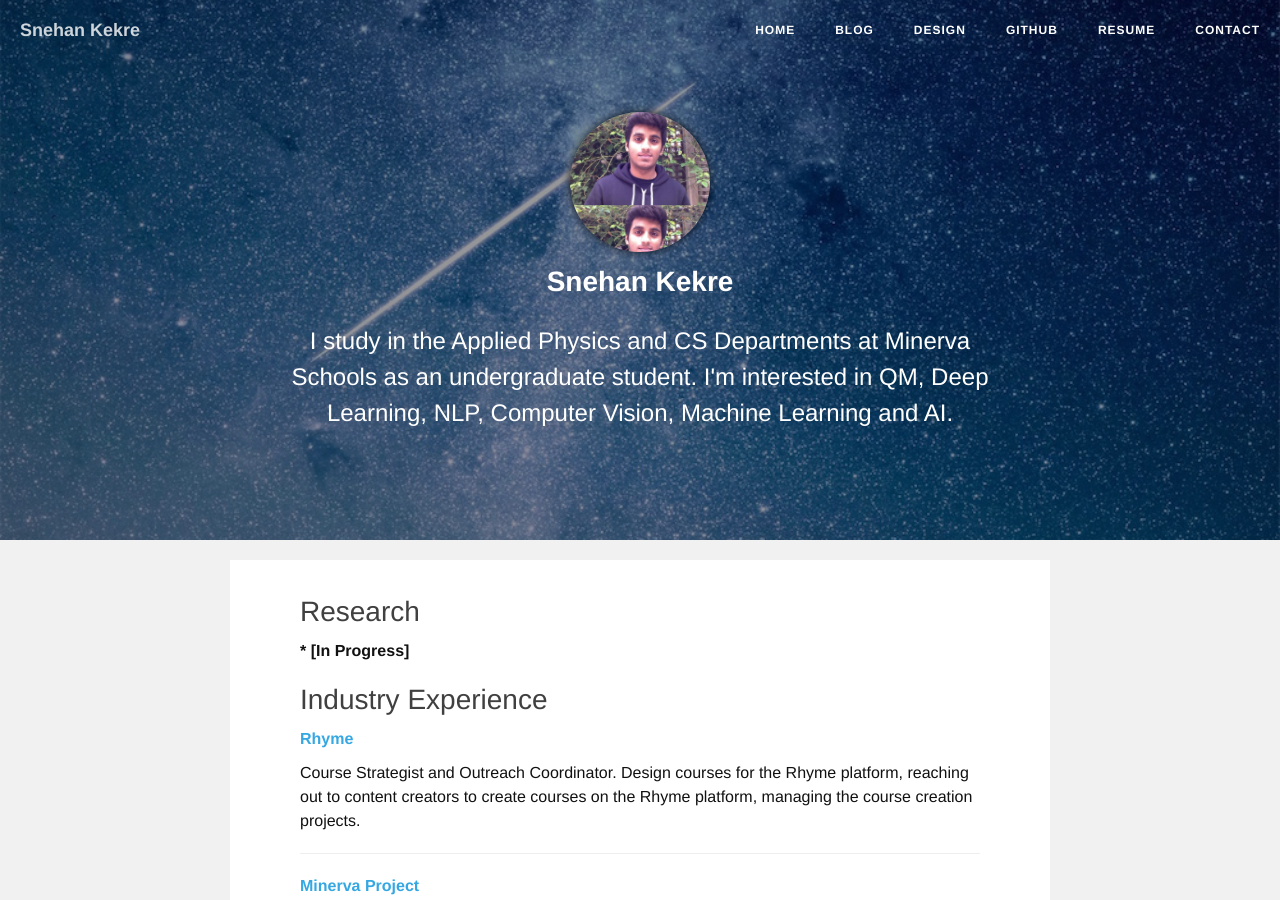
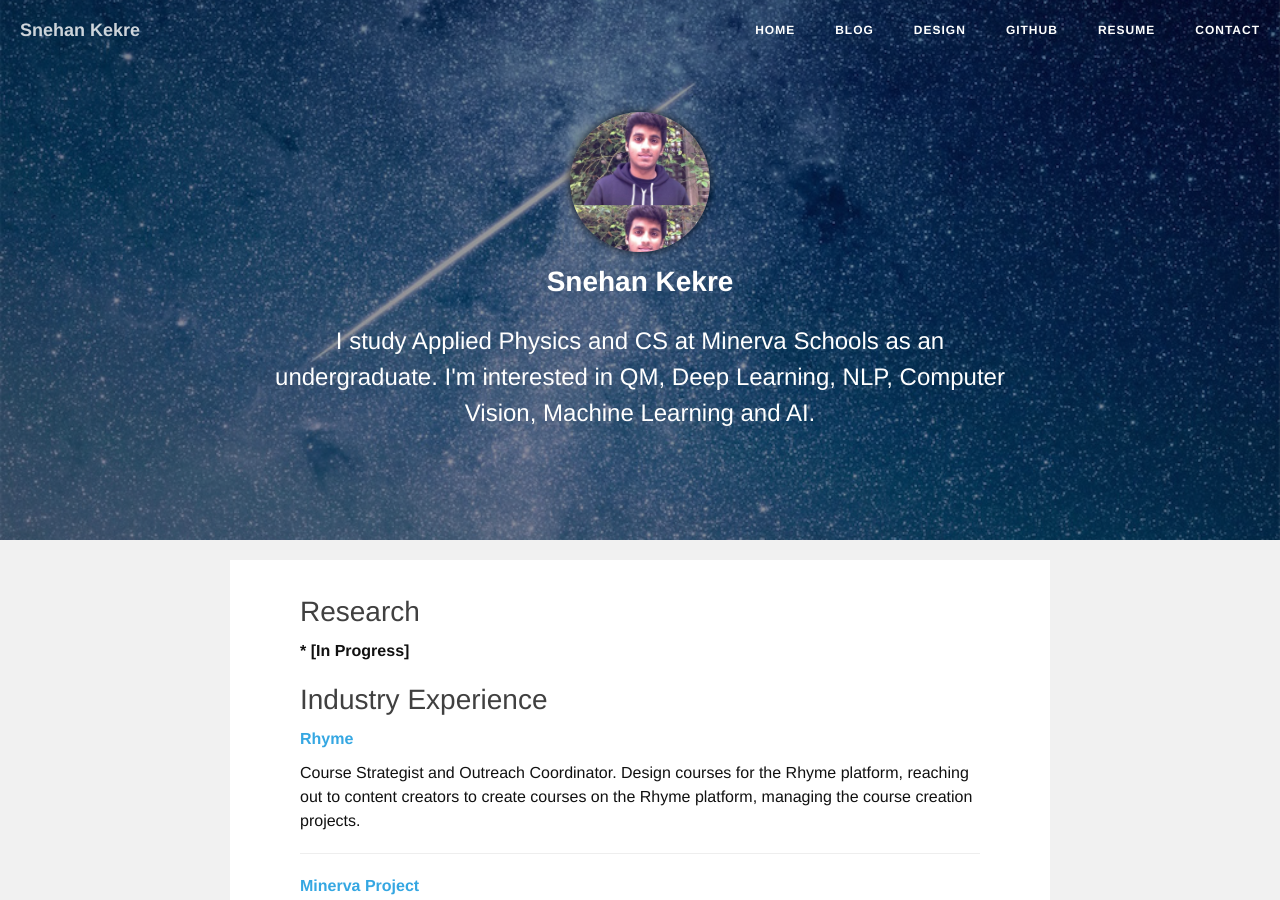
Before and after one commit to snehankekre/snehankekre.github.io, a Jekyll site: the page built from index.md, in a window 1280 px wide and 900 px high. Built offline with Jekyll 4.4.1, drawn with Linux system fonts in a browser that asks for light colours.

Commit message:
Update description

```diff
--- a/index.md
+++ b/index.md
@@ -1,7 +1,7 @@
 ---
 layout: post
 title: " "
-description: I study in the Applied Physics and CS Departments at Minerva Schools as an undergraduate student. I'm interested in QM, Deep Learning, NLP, Computer Vision, Machine Learning and AI.
+description: I study Applied Physics and CS at Minerva Schools as an undergraduate. I'm interested in QM, Deep Learning, NLP, Computer Vision, Machine Learning and AI.
 tags: [about, snehan, kekre, deep, learning, neural nets, machine, learning, ai, cats, data, brightbotnews]
 avatar: true
 title-size: 80px
```
